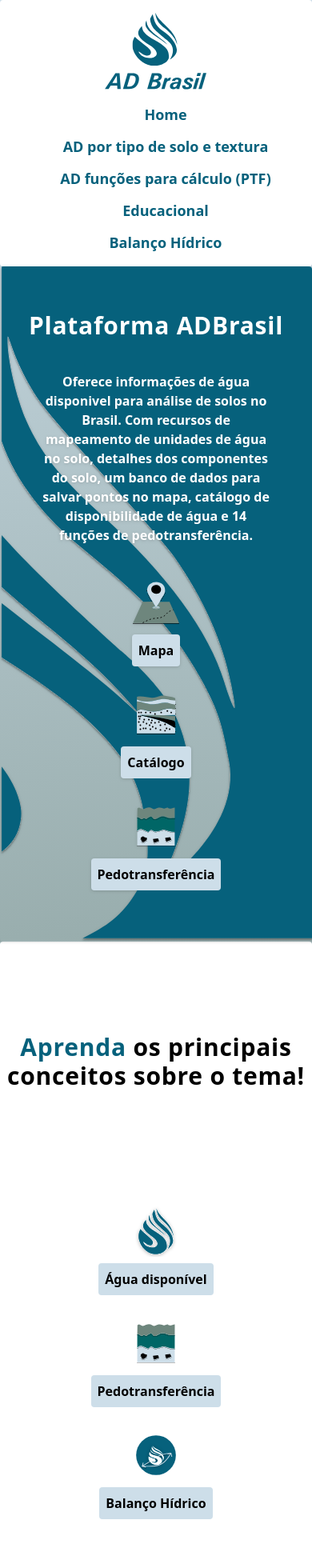
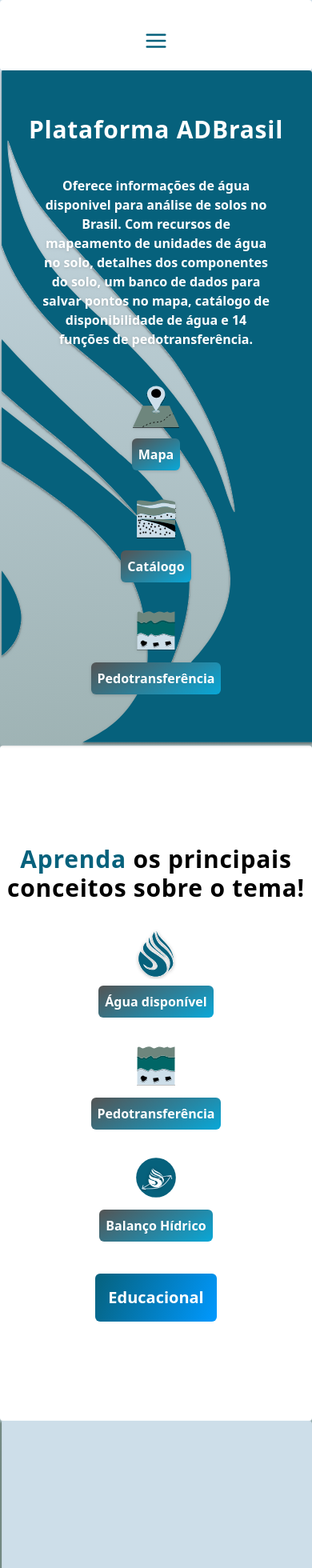
Before and after one commit to luccve/site_ADBrasil, a React (Vite) app: page / in a window 390 px wide. Shown: the top 1960 px of the page at 80% size. Built offline with nearby package versions, Linux system fonts and the light colour scheme.

Commit message:
update site

```diff
--- a/package.json
+++ b/package.json
@@ -14,6 +14,7 @@
     "leaflet": "^1.9.4",
     "react": "^18.2.0",
     "react-dom": "^18.2.0",
+    "react-icons": "^4.10.1",
     "react-leaflet": "^4.2.1"
   },
   "devDependencies": {
--- a/src/App.css
+++ b/src/App.css
@@ -34,6 +34,11 @@ html{
 }
 
 .link{
-  background: rgb(110,134,125);
-  background: linear-gradient(90deg, rgba(110,134,125,1) 0%, rgba(205,222,233,1) 100%);
+  background: rgb(255,255,255);
+  background: linear-gradient(150deg, rgba(255,255,255,0.329551889115021) 0%, rgba(8,168,216,1) 100%);
 }
+
+.btn_save{
+  background: rgb(6,97,124);
+  background: linear-gradient(115deg, rgba(6,97,124,1) 0%, rgba(0,153,255,1) 100%);
+}
--- a/src/components/btnLink/index.tsx
+++ b/src/components/btnLink/index.tsx
@@ -7,7 +7,7 @@ interface btnLinkProps {
 
 const BtnLink = ({ Title }: btnLinkProps) => {
     return (<>
-        <button className="bg-blue_l p-2 rounded m-2"><h2>{Title}</h2></button>
+        <button className="bg-black p-2 rounded-md m-2 cursor-pointer link"><h2 className='text-white'>{Title}</h2></button>
     </>)
 }
 export default BtnLink;
--- /dev/null
+++ b/src/components/btnSave/index.tsx
@@ -0,0 +1,13 @@
+import '../../App.css'
+
+interface btnLinkProps {
+    Title: string;
+
+}
+
+const BtnSave = ({ Title }: btnLinkProps) => {
+    return (<>
+        <button className="p-4 rounded-md cursor-pointer btn_save"><h1 className='text-white font-bold text-xl '>{Title}</h1></button>
+    </>)
+}
+export default BtnSave;
--- a/src/components/footer/index.tsx
+++ b/src/components/footer/index.tsx
@@ -15,15 +15,15 @@ const footer = () => {
                     <img src={Embrapa} alt="Logo da Embrapa" className='h-auto w-24' />
 
 
-                    <p className=" w-1/4 py-4 ">
+                    <p className=" w-1/4 py-4 max-sm:w-2/4 ">
                         Empresa Brasileira de Pesquisa Agropecuária - Embrapa
                         Embrapa Solos UEP Recife</p>
 
 
 
-                    <p className="w-1/4 py-4">Parque Estação Biológica - PqEB s/nº Brasília, DF - Brasil - CEP 70770-901
+                    <p className="w-1/4 py-4 max-sm:w-2/4">Parque Estação Biológica - PqEB s/nº Brasília, DF - Brasil - CEP 70770-901
                         <br/>SAC:
-                        <a className=' text-blue' href="https://www.embrapa.br/fale-conosco"> Fale conosco</a>
+                        <a className=' text-blue border-b-2' href="https://www.embrapa.br/fale-conosco">Fale conosco</a>
                     </p>
 
 
--- a/src/components/nav/index.tsx
+++ b/src/components/nav/index.tsx
@@ -1,41 +1,68 @@
 import Icone from '/Icone.svg';
+import { useState } from 'react';
+import { FiMenu } from 'react-icons/fi';
+import { AiOutlineClose } from 'react-icons/ai';
+
+
+
 
 
 
 const nav = () => {
 
+    const [close, setClose] = useState(false);
+
+    const menu = [
+        { title: 'Projeto', link: "#section4" },
+        { title: 'AD por tipo de solo e textura', link: "#" },
+        { title: 'AD Funções para cálculo (PTF)', link: "#" },
+        { title: 'Educacional', link: "#section2" },
+        { title: 'Balanço Hídrico', link: "#" },
+    ]
+
+    const handleMenu = () => {
+        setClose(!close);
+    }
 
     return (
 
         <>
             <div className="bg-white w-auto rounded shadow shadow-blue_l h-auto py-4">
 
-                <nav className="text-blue text-lg font-bold ">
+                <nav className="text-blue text-md font-bold inline-block max-lg:text-xs space-y-5">
 
-                    <ul className='flex flex-col justify-center items-center space-y-3 md:h-auto md:flex-row space-x-6'>
-                        <li >
-                            <a href=""><img src={Icone} alt="Icone do Aplicativo" className='w-32 h-auto' /></a>
+                    <span className='sr-only'>Open Menu</span>
+                    <button onClick={() => handleMenu()}>
+                        {close ? <AiOutlineClose className='text-blue text-3xl block m-auto sm:hidden cursor-pointer' /> :
+                            < FiMenu className='text-blue  m-auto text-3xl block sm:hidden cursor-pointer' />}
+                    </button>
 
-                        </li>
-                        <li>
-                            <a className="hover:text-turquoise" href="#section1">Home</a>
+                    {close && <ul className='flex flex-row items-center sm:hidden space-x-3 max-sm:flex-col max-sm:space-y-6 max-sm:space-x-0'>
+                        <img src={Icone} alt="Icone do Aplicativo" className='w-24 max-lg:w-16 h-auto max-sm:m-auto cursor-pointer' />
 
-                        </li>
-                        <li>
-                            <a className=" hover:text-turquoise" href="#section2">AD por tipo de solo e textura</a>
+                        {menu.map((item, index) => (
+                            <li key={index} className='w-full'>
+                                <a className="hover:bg-blue p-2 rounded-md hover:text-white duration-300 hover:ease-in-out transition-all" href="#section4">
+                                    {item.title}
+                                </a>
+                            </li>
+                        ))}
 
-                        </li>
+                    </ul>}
 
-                        <li>
-                            <a className=" hover:text-turquoise" href="#section3">AD funções para cálculo (PTF)</a>
+                    <ul className='flex flex-row items-center  space-x-3 max-sm:hidden'>
+                        <img src={Icone} alt="Icone do Aplicativo" className='w-24 max-lg:w-16 h-auto max-sm:m-auto cursor-pointer' />
 
-                        </li>
-                        <li>
-                            <a className=" hover:text-turquoise" href="#section4">Educacional</a>
+                        {menu.map((item, index) => (
+                            <li key={index} className='w-full'>
+                                <a className="hover:bg-blue p-2 rounded-md hover:text-white duration-300 hover:ease-in-out transition-all" href="#section4">
+                                    {item.title}
+                                </a>
+                            </li>
+                        ))}
 
-                        </li>
-                        <li><a className=" hover:text-turquoise" href="#section1">Balanço Hídrico</a></li>
                     </ul>
+
                 </nav>
             </div>
         </>
--- a/src/pages/home/index.tsx
+++ b/src/pages/home/index.tsx
@@ -8,12 +8,13 @@ import Balaco from '/BalanceLogo.svg'
 import Mockup from '/mockup.png'
 import GooglePlay from '/google_play.png'
 import Card from '../../components/card'
+import BtnSave from '../../components/btnSave'
 
 const Home = () => {
 
     return (
         <>
-            <section id="section1 " className='flex
+            <section id="section1" className='flex
         flex-col
         justify-center
         items-center
@@ -53,7 +54,7 @@ const Home = () => {
             </section>
 
             <section id='section2' className=' flex p-2 flex-col h-screen  justify-center
-        items-center space-y-36 bg-white rounded shadow shadow-blue_l'>
+        items-center space-y-8 bg-white rounded shadow shadow-blue_l'>
 
                 <div className=" text-5xl max-lg:text-3xl font-bold tracking-wide">
                     <h1 >
@@ -81,7 +82,7 @@ const Home = () => {
                     </div>
 
                 </div>
-
+                <BtnSave Title='Educacional' />
             </section>
 
             <section id='section3' className='flex p-2 flex-col h-screen items-center justify-center section_left relative rounded shadow shadow-blue_l'>
@@ -92,18 +93,18 @@ const Home = () => {
                         <p className='text-3xl w-2/3 max-lg:text-lg'>Acesse também o aplicativo ADBrasil, contanto com as principais funcionalidades Mapa, Catálogo, PTF e um Banco de Dados.</p>
                         <img className='max-lg:w-24 h-auto' src={Mockup} alt="Imagem de um celular com o splash screen do aplicativo adbrasil" />
                     </div>
-                    <img className='object-contain h-auto w-64 max-lg:w-40' src={GooglePlay} alt="Google Play Imagem com link para o aplicativo adbrasil" />
+                    <img className='object-contain h-auto w-64 max-lg:w-40 cursor-pointer' src={GooglePlay} alt="Google Play Imagem com link para o aplicativo adbrasil" />
                 </div>
 
             </section>
 
-            <section id='section4' className='h-screen p-2 flex flex-col items-center justify-center section_grass rounded shadow shadow-blue_l'>
-                <div className='grid grid-cols-2 gap-4 content-center max-lg:grid-cols-1'>
+            <section id='section4' className='flex flex-col justify-center h-screen p-2 section_grass rounded shadow shadow-blue_l'>
+                <div className='grid grid-cols-2 gap-4 justify-items-center max-lg:grid-cols-1'>
 
-                    <Card Title='Projeto' Text='Uma iniciativa da Embrapa Solos UEP Recife adivinda dos esforços do ZARC...'/>
-                    <Card Title='Público' Text='Um dos principais públicos beneficiados serão agricultores e fazendeiros que querem aperfeiçoar suas produtividade agricola.'/>
-                    <Card Title='Objetivos' Text='Democratizar todo o conhecimento de água disponivel em função da agricultura'/>
-                    <Card Title='Contéudo' Text='Haverá 5  funcionalidades, o Mapa, Catálogo, PTF, Educacional e Balanço hídrico.'/>
+                    <Card Title='Projeto' Text='Uma iniciativa da Embrapa Solos UEP Recife adivinda dos esforços do ZARC...' />
+                    <Card Title='Público' Text='Um dos principais públicos beneficiados serão agricultores e fazendeiros que querem aperfeiçoar suas produtividade agricola.' />
+                    <Card Title='Objetivos' Text='Democratizar todo o conhecimento de água disponivel em função da agricultura' />
+                    <Card Title='Contéudo' Text='Haverá 5  funcionalidades, o Mapa, Catálogo, PTF, Educacional e Balanço hídrico.' />
                 </div>
             </section>
         </>
--- a/tailwind.config.js
+++ b/tailwind.config.js
@@ -12,6 +12,7 @@ export default {
       green_d: "#003C1D",
       gray: "#6E867D",
       white: "#FFFFFF",
+      black: "#000000",
     },
   },
   plugins: [],
```
Also changed, not shown: 1 other file (tests, documents, lock files or other folders).
